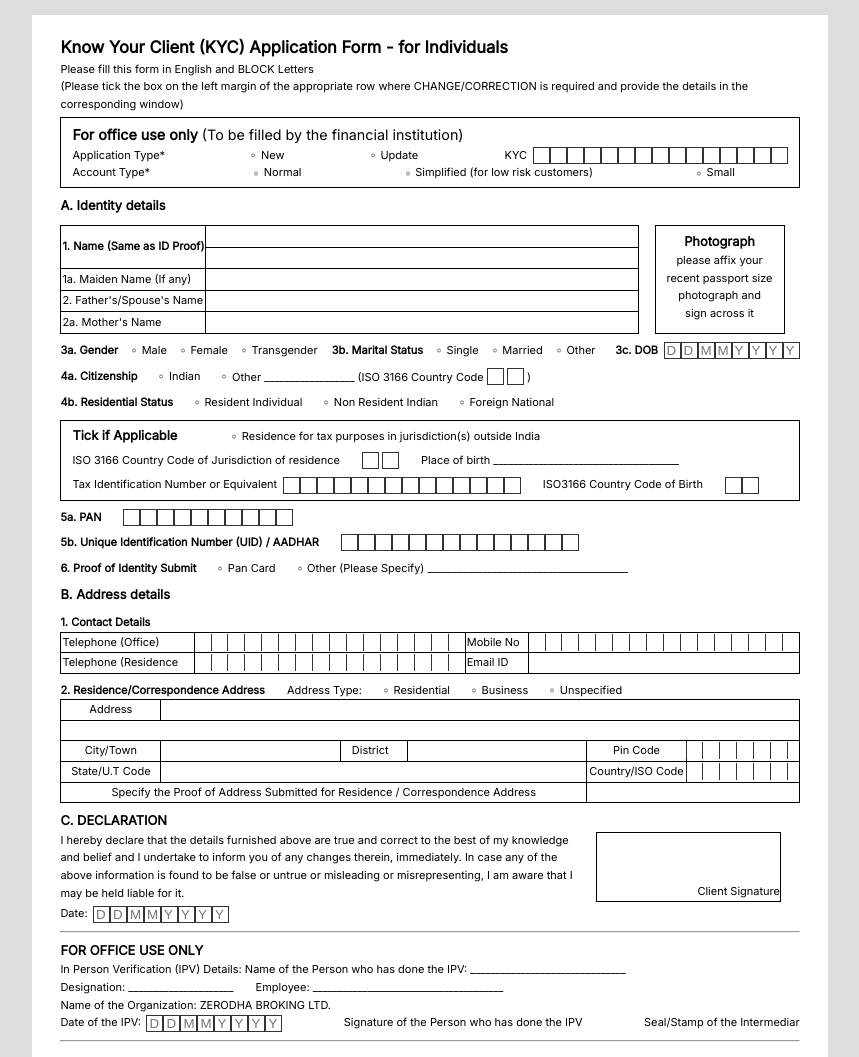
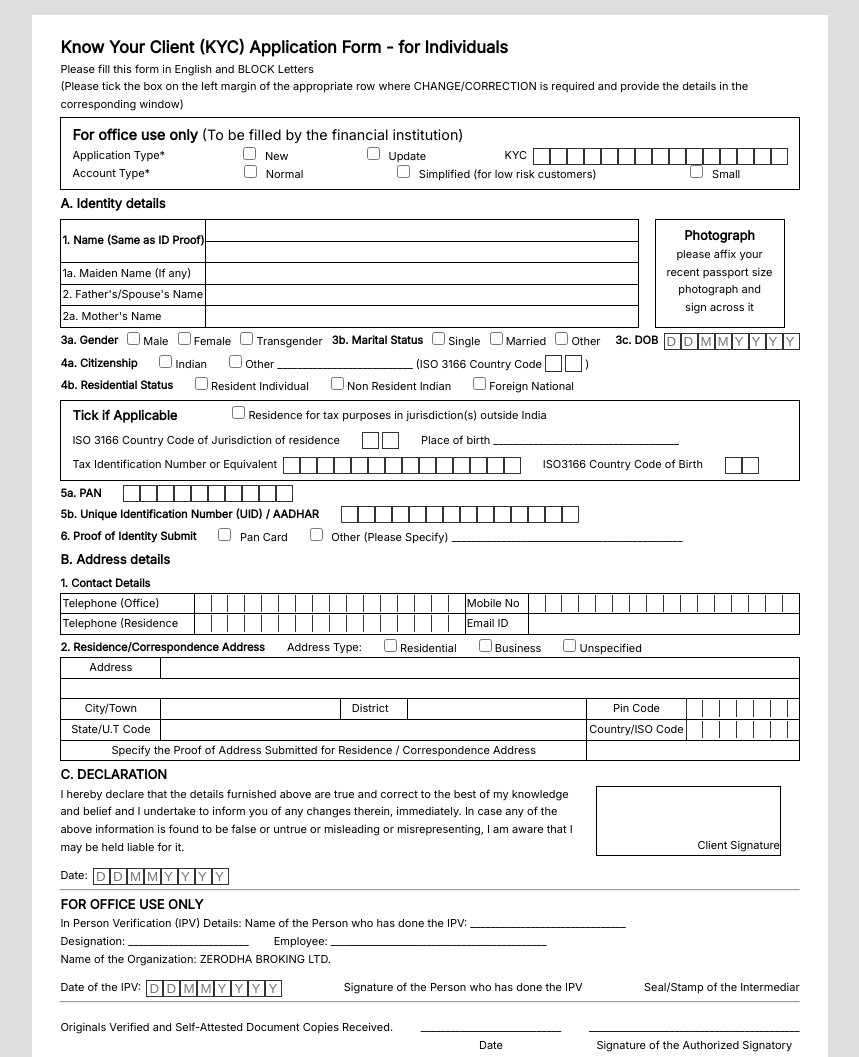
Before and after one commit to itstaranarora/kyc-form-html, a plain HTML site: page index.html in a window 1280 px wide. Shown: the top 1057 px of the page, without its empty margins (210-1069 px from the left). Drawn offline with Linux system fonts and the light colour scheme.

Commit message:
avoid flexboxes

```diff
--- a/index.html
+++ b/index.html
@@ -8,7 +8,7 @@
   </head>
   <body>
     <div class="print-format-gutter">
-    <div class="container flex flex-col">
+    <div class="container">
       <div>
         <h2>Know Your Client (KYC) Application Form - for Individuals</h2>
         <p>Please fill this form in English and BLOCK Letters</p>
@@ -18,22 +18,22 @@
           corresponding window)
         </p>
       </div>
-      <div class="flex flex-col border-solid p-1">
+      <div class="border-solid p-1">
         <span class="font-size-1">
           <span class="bold">For office use only</span> (To be filled by the
           financial institution)
         </span>
-        <div class="flex space-between">
+        <div class="flex" style="justify-content: space-between;">
           <span>Application Type*</span>
-          <div class="flex align-center">
+          <div class="checkbox-block">
             <input type="checkbox" />
             <label class="ml-1"> New </label>
           </div>
-          <div class="flex align-center">
+          <div class="checkbox-block">
             <input type="checkbox" />
             <label class="ml-1"> Update </label>
           </div>
-          <div class="flex align-center">
+          <span class="flex">
             <label> KYC </label>
             <div class="flex block align-center ml-1">
               <input type="text" />
@@ -52,19 +52,19 @@
               <input type="text" />
               <input type="text" />
             </div>
-          </div>
+          </span>
         </div>
-        <div class="flex space-between" style="padding-right: 4.8rem">
+        <div class="flex space-between" style="padding-right: 4.3rem">
           <span>Account Type*</span>
-          <div class="flex align-center">
+          <div class="checkbox-block">
             <input type="checkbox" />
             <label class="ml-1"> Normal </label>
           </div>
-          <div class="flex align-center">
+          <div class="checkbox-block">
             <input type="checkbox" />
             <label class="ml-1"> Simplified (for low risk customers) </label>
           </div>
-          <div class="flex align-center">
+          <div class="checkbox-block">
             <input type="checkbox" />
             <label class="ml-1"> Small</label>
           </div>
@@ -100,30 +100,30 @@
       </div>
       <div class="flex space-between">
         <span class="bold">3a. Gender</span>
-        <div class="flex align-center">
+        <div class="checkbox-block">
           <input type="checkbox" />
-          <label class="ml-1"> Male </label>
+          <label class=""> Male </label>
         </div>
-        <div class="flex align-center">
+        <div class="checkbox-block">
           <input type="checkbox" />
-          <label class="ml-1"> Female</label>
+          <label class=""> Female</label>
         </div>
-        <div class="flex align-center">
+        <div class="checkbox-block">
             <input type="checkbox" />
-            <label class="ml-1">  Transgender</label>
+            <label >  Transgender</label>
         </div>
         <span class="bold">3b. Marital Status</span>
-        <div class="flex align-center">
+        <div class="checkbox-block">
             <input type="checkbox" />
-            <label class="ml-1"> Single</label>
+            <label > Single</label>
           </div>
-          <div class="flex align-center">
+          <div class="checkbox-block">
             <input type="checkbox" />
-            <label class="ml-1"> Married</label>
+            <label > Married</label>
           </div>
-          <div class="flex align-center">
+          <div class="checkbox-block">
             <input type="checkbox" />
-            <label class="ml-1"> Other</label>
+            <label> Other</label>
           </div>
           <div class="flex ml-1 block align-center">
             <label class="bold"> 3c. DOB</label>
@@ -139,15 +139,15 @@
             </div>
           </div>
       </div>
-      <div class="flex flex-ml-2 " style="margin-right: 10rem;">
+      <div class="flex flex-ml-2" style="margin-right: 10rem;">
         <span class="bold">4a. Citizenship</span>
-        <div class="flex align-center">
+        <div class="checkbox-block">
           <input type="checkbox" />
-          <label class="ml-1"> Indian </label>
+          <label> Indian </label>
         </div>
-        <div class="flex align-center">
+        <div class="checkbox-block">
           <input type="checkbox" />
-          <span class="ml-1"> Other __________________ (ISO 3166 Country Code
+          <span> Other ___________________________ (ISO 3166 Country Code
         <span class="block">
             <input type="text" />
             <input type="text" />
@@ -155,27 +155,27 @@
         </span>
         </div>
       </div>
-      <div class="flex flex-ml-2 " style="margin-right: 7.5rem;">
+      <div class="flex flex-ml-2" style="margin-right: 7.5rem;">
         <span class="bold">4b. Residential Status</span>
-        <div class="flex align-center">
+        <div class="checkbox-block">
           <input type="checkbox" />
-          <label class="ml-1"> Resident Individual </label>
+          <label> Resident Individual </label>
         </div>
-        <div class="flex align-center">
+        <div class="checkbox-block">
             <input type="checkbox" />
-            <label class="ml-1"> Non Resident Indian </label>
+            <label> Non Resident Indian </label>
           </div>
-          <div class="flex align-center">
+          <div class="checkbox-block"">
             <input type="checkbox" />
-            <label class="ml-1"> Foreign National </label>
+            <label> Foreign National </label>
           </div>
       </div>
       <div class="flex flex-col flex-mt-1 border-solid p-1">
         <div class="flex">
           <h3>Tick if Applicable</h3>
-          <div class="flex ml-5 align-center">
+          <div class="checkbox-block ml-5 ">
             <input type="checkbox" />
-            <label class="ml-1"> Residence for tax purposes in jurisdiction(s) outside India </label>
+            <label> Residence for tax purposes in jurisdiction(s) outside India </label>
           </div>
         </div>
         <div class="flex flex-ml-2">
@@ -247,13 +247,13 @@
       </div>
       <div class="flex flex-ml-2 " style="margin-right: 10rem;">
         <span class="bold">6.   Proof of Identity Submit</span>
-        <div class="flex align-center">
+        <div class="checkbox-block">
           <input type="checkbox" />
           <label class="ml-1"> Pan Card </label>
         </div>
-        <div class="flex align-center">
+        <div class="checkbox-block">
           <input type="checkbox" />
-          <label class="ml-1"> Other (Please Specify) ________________________________________ </label>
+          <label class="ml-1"> Other (Please Specify) ______________________________________________ </label>
         </div>
       </div>
       <h3>B. Address details</h3>
@@ -323,26 +323,26 @@
       <div class="flex flex-ml-2 " style="margin-right: 10rem;">
         <span class="bold">2. Residence/Correspondence Address</span>
         <span>Address Type: </span>
-        <div class="flex align-center">
+        <div class="checkbox-block">
           <input type="checkbox" />
-          <label class="ml-1"> Residential  </label>
+          <label > Residential  </label>
         </div>
-        <div class="flex align-center">
+        <div class="checkbox-block">
           <input type="checkbox" />
-          <label class="ml-1"> Business  </label>
+          <label > Business  </label>
         </div>
-        <div class="flex align-center">
+        <div class="checkbox-block">
           <input type="checkbox" />
-          <label class="ml-1"> Unspecified  </label>
+          <label > Unspecified  </label>
         </div>
       </div>
       <table class="table border-solid border-col" style="width: 100%;">
         <tr class="border-solid">
           <td class="border-solid text-center">Address</td>
-          <td></td>
+          <td colspan="5"></td>
         </tr>
         <tr>
-          <td><br></td>
+          <td colspan="6"><br></td>
         </tr>
         <tr class="border-solid">
           <td class="border-solid text-center">City/Town</td>
@@ -388,7 +388,7 @@
           <span style="margin-left: 100px;">Client Signature</span>
         </div>
       </div>
-      <div class="flex" style="margin-top: 3px;">
+      <div class="flex" style="margin-top: 1rem;">
         <label> Date: </label>
         <div class="flex block align-center ml-1">
           <input type="text" placeholder="D"/>
@@ -407,12 +407,12 @@
         <h3>FOR OFFICE USE ONLY</h3>
         <span>In Person Verification (IPV) Details:</span>
         <span>Name of the Person who has done the IPV: _______________________________</span>
-        <div class="flex flex-ml-2">
-          <span>Designation: _____________________</span>
-          <span>Employee: ______________________________________</span>
+        <div>
+          <span>Designation: ________________________</span>
+          <span class="ml-2">Employee: ___________________________________________</span>
         </div>
         <span>Name of the Organization: ZERODHA BROKING LTD.</span>
-        <div class="flex justify-space">
+        <div class="flex justify-space" style="margin-top: 1rem;">
           <div class="flex align-center">
             <label> Date of the IPV: </label>
             <div class="flex block align-center ml-1">
--- a/style.css
+++ b/style.css
@@ -149,3 +149,12 @@ input {
 .td-block > input:first-child {
   border-left: 1px solid #333333;
 }
+
+.checkbox-block > input {
+  width: 13px;
+  height: 13px;
+}
+
+.inline {
+  vertical-align: middle;
+}
```
